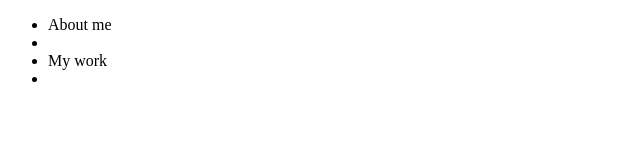
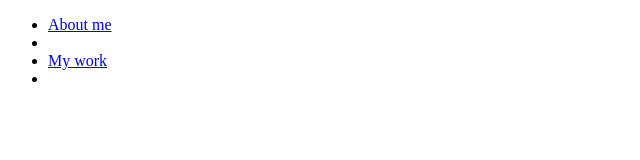
Before and after one commit to ZeynebSoytas/profile-page, a plain HTML site: page index.html in a window 1280 px wide. Shown: the whole page, without its empty margins (0-640 px from the left). Drawn offline with Linux system fonts and the light colour scheme.

Commit message:
Add the navigation

```diff
--- a/index.html
+++ b/index.html
@@ -10,8 +10,8 @@
 
     <nav>
       <ul>
-        <li> About me <li>
-        <li> My work <li>
+        <li><a href="x">About me</a><li>
+        <li><a href="x">My work</a><li>
       </ul>
     </nav>
 
```
